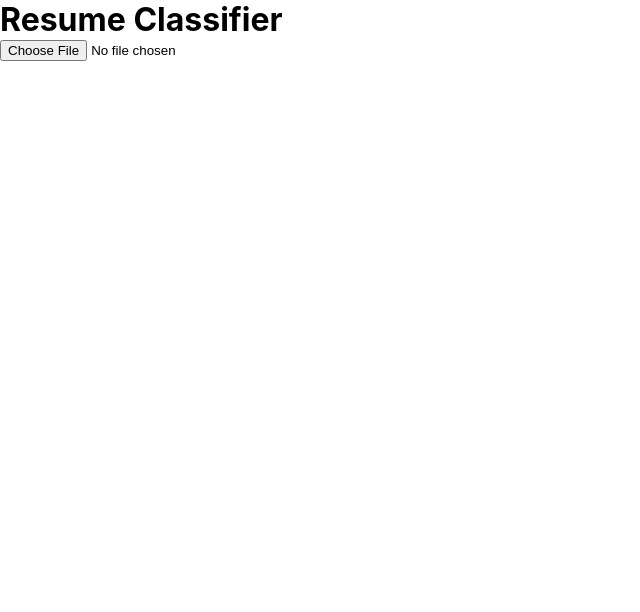
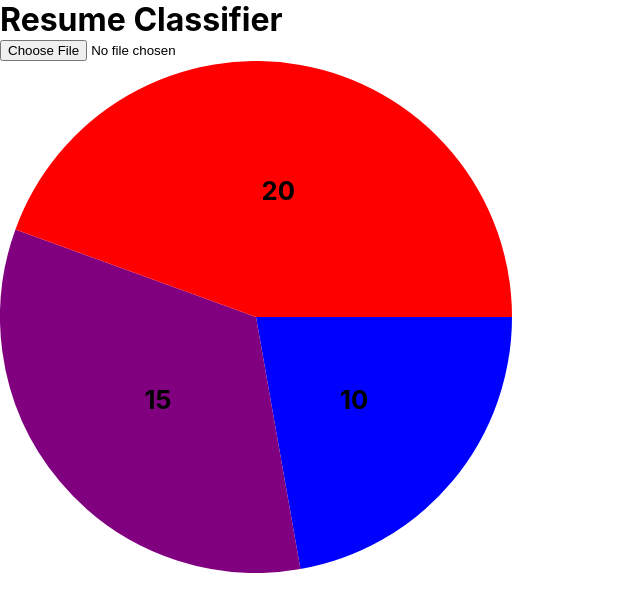
Before and after one commit to Saicharan0662/leveraging_ner_textclassification_for_talent_mapping, a React (Create React App) app in the folder client/: page /home in a window 1280 px wide. Shown: the top 612 px of the page, without its empty margins (0-640 px from the left). Built offline with nearby package versions, Linux system fonts and the light colour scheme; the HTML template or start-up script is replaced by a standard one.

Commit message:
pie chart basic implementation

```diff
--- a/client/package.json
+++ b/client/package.json
@@ -9,6 +9,7 @@
     "pdfjs-dist": "^3.11.174",
     "react": "^18.2.0",
     "react-dom": "^18.2.0",
+    "react-minimal-pie-chart": "^8.4.0",
     "react-pdf": "^7.5.0",
     "react-router": "^6.16.0",
     "react-router-dom": "^6.16.0",
--- a/client/src/pages/Home.js
+++ b/client/src/pages/Home.js
@@ -1,5 +1,6 @@
 import React, { useState } from "react";
 import { pdfjs } from 'react-pdf';
+import { PieChart } from 'react-minimal-pie-chart';
 
 pdfjs.GlobalWorkerOptions.workerSrc = new URL(
     'pdfjs-dist/build/pdf.worker.min.js',
@@ -7,7 +8,8 @@ pdfjs.GlobalWorkerOptions.workerSrc = new URL(
 ).toString();
 
 const Home = () => {
-    const [text, setText] = useState("")
+    // const [text, setText] = useState("")
+    const [outputs, setOutputs] = useState(null)
 
     const handleChange = e => {
         var file = document.getElementById('pdf-input').files[0]
@@ -41,7 +43,7 @@ const Home = () => {
                 });
             }
 
-            setText(extractedText);
+            // setText(extractedText);
             sendTextToServer(extractedText);
         } catch (error) {
             console.error("Error loading or extracting text from PDF:", error);
@@ -63,6 +65,7 @@ const Home = () => {
             }
 
             const result = await response.json();
+            setOutputs(result.predictions)
             console.log('Server response:', result);
         } catch (error) {
             console.error('Error sending extracted text to server:', error);
@@ -75,7 +78,23 @@ const Home = () => {
             <div>
                 <input type="file" id='pdf-input' onChange={(e) => handleChange(e)} />
                 <div>
-                    {text && text}
+                    {outputs && outputs}
+                </div>
+
+                <div style={{ width: "40%" }}>
+                    <PieChart
+                        data={[
+                            { title: 'One', value: 10, color: 'blue' },
+                            { title: 'Two', value: 15, color: 'purple' },
+                            { title: 'Three', value: 20, color: 'red' },
+                        ]}
+                        animate={true}
+                        label={({ dataEntry }) => dataEntry.value}
+                        labelStyle={{
+                            fontSize: "5px",
+                            fontWeight: 'bold'
+                        }}
+                    />
                 </div>
             </div>
         </div>
--- a/client/src/pages/Landing.js
+++ b/client/src/pages/Landing.js
@@ -6,7 +6,7 @@ const Landing = () => {
 
     return (
         <div>
-            <h1>Welcome to AI Interviewer</h1>
+            <h1>Welcome to *GOOD NAME*</h1>
             <button onClick={() => navigate('/home')}>Get Started</button>
         </div>
     )
```
Also changed, not shown: 1 other file (tests, documents, lock files or other folders).
